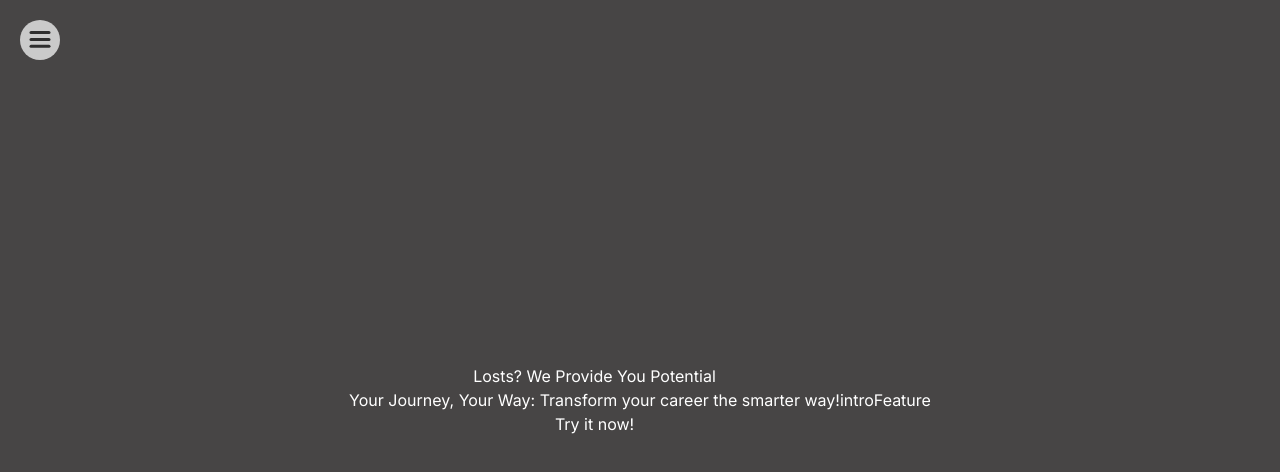
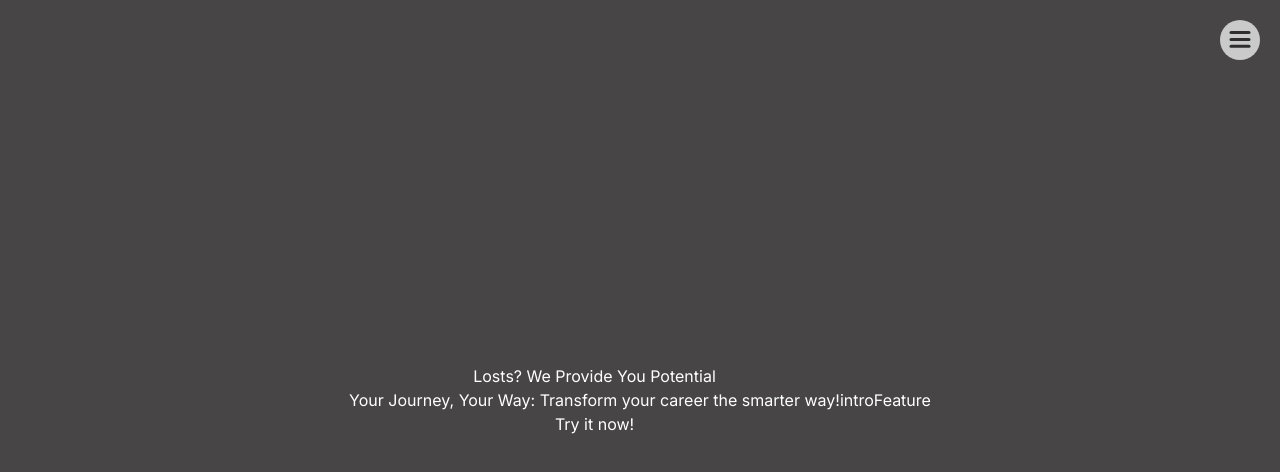
Before and after one commit to asycodes/tss-demo2, a Next.js app: page / in a window 1280 px wide. Shown: the top 472 px of the page. Built offline with nearby package versions, Linux system fonts and the light colour scheme.

Commit message:
align to top right corner

```diff
--- a/src/app/components/navburger.jsx
+++ b/src/app/components/navburger.jsx
@@ -6,7 +6,7 @@ import { motion, useCycle } from "framer-motion";
 
 const sidebarVariants = {
   open: (height = 1000) => ({
-    clipPath: `circle(${height * 2 + 200}px at 40px 40px)`,
+    clipPath: `circle(${height * 2 + 200}px at calc(100% - 40px) 40px)`,
     transition: {
       type: "spring",
       stiffness: 20,
@@ -14,7 +14,7 @@ const sidebarVariants = {
     },
   }),
   closed: {
-    clipPath: "circle(20px at 40px 40px)",
+    clipPath: "circle(20px at calc(100% - 40px) 40px)",
     transition: {
       delay: 0.5,
       type: "spring",
@@ -37,7 +37,7 @@ const Path = (props) => (
 export const MenuToggle = ({ toggle }) => (
   <button
     onClick={toggle}
-    className="absolute mt-[30px] ml-[29px] top-0 left-0 "
+    className="absolute mt-[30px] mr-[28px] top-0 right-0 "
   >
     <svg width="23" height="23" viewBox="0 0 23 23">
       <Path
@@ -87,10 +87,11 @@ export default function Navburger() {
       animate={isOpen ? "open" : "closed"}
       custom={1000}
       ref={containerRef}
+      className="w-screen h-screen absolute flex flex-row justify-end"
     >
       <motion.div
         variants={sidebarVariants}
-        className="bg-[#D9D9D9]  opacity-90 h-full w-[200px] absolute top-0 left-0"
+        className="bg-[#D9D9D9]  opacity-90 h-screen w-1/2 absolute top-0 right-0"
       >
         <div className="h-full w-full">
           <div className="mt-[5rem] flex flex-col ml-[2rem] text-black">
--- a/src/app/globals.css
+++ b/src/app/globals.css
@@ -15,6 +15,8 @@
     --background-start-rgb: 0, 0, 0;
     --background-end-rgb: 0, 0, 0;
   } */
+  overflow: scroll;
+  height: 100vh;
 }
 
 body {
@@ -26,4 +28,6 @@ body {
       rgb(var(--background-end-rgb))
     )
     rgb(var(--background-start-rgb)); */
+  overflow: scroll;
+  height: 100%;
 }
--- a/src/app/journey/occupations/page.jsx
+++ b/src/app/journey/occupations/page.jsx
@@ -130,6 +130,7 @@ export default function Page() {
           duration: 3,
         }}
       >
+        {/* <div className="text-xs">hello please wait for response</div> */}
         {speechVisible ? (
           <button className={styles.button} onClick={handleAddOccupation}>
             Add Occupation
@@ -173,6 +174,7 @@ export default function Page() {
           </div>
         )}
       </motion.div>
+
       <button onClick={handleNext}>Next</button>
     </div>
   );
```
